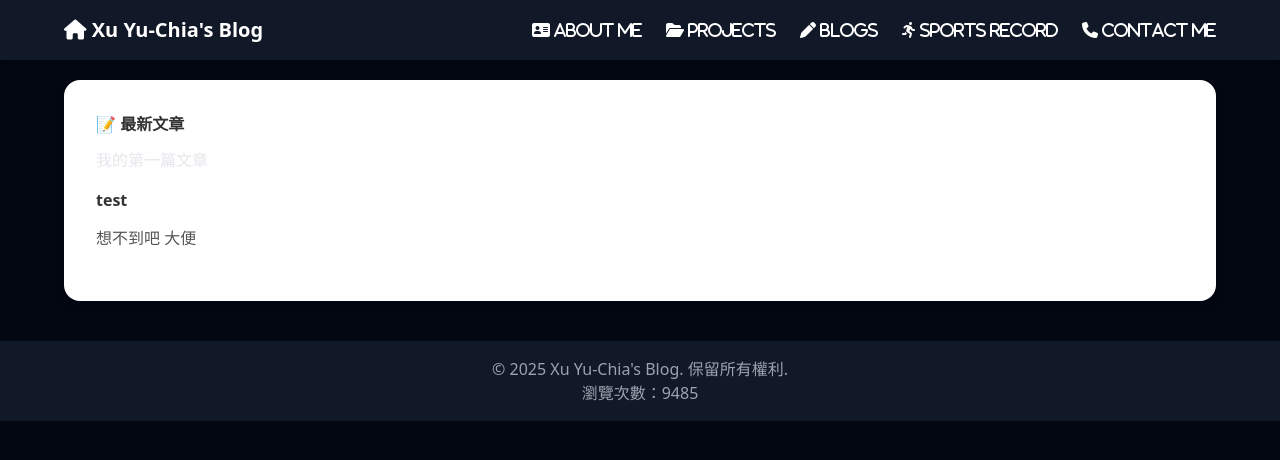
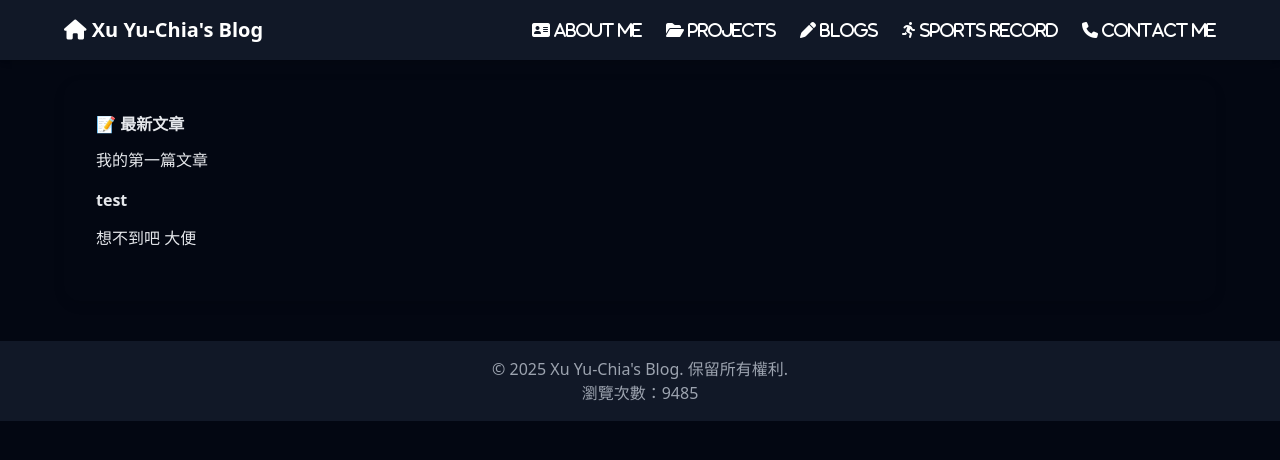
Before and after one commit to xu-yu-chia/blog, a Jekyll site: the page built from index.md, in a window 1280 px wide. Shown: the top 460 px of the page. Built offline with Jekyll 4.4.1, drawn with Linux system fonts in a browser that asks for light colours; nearby versions of some CDN libraries.

Commit message:
Update style.css

```diff
--- a/assets/style.css
+++ b/assets/style.css
@@ -32,7 +32,7 @@
 
 /* 基本文章卡片樣式 */
 .post-card {
-  background-color: #fff;
+  background-color: gray-900;
   border-radius: 16px;
   box-shadow: 0 4px 12px rgba(0, 0, 0, 0.1);
   padding: 20px;
@@ -50,14 +50,14 @@
 /* 標題樣式 */
 .post-card h1, .post-card h2, .post-card h3 {
   margin-bottom: 12px;
-  color: #333;
+  color: cyan-400;
   font-weight: bold;
 }
 
 /* 內文與段落 */
 .post-card p {
   line-height: 1.8;
-  color: #555;
+  color: gray-300;
   margin-bottom: 16px;
 }
 
```
